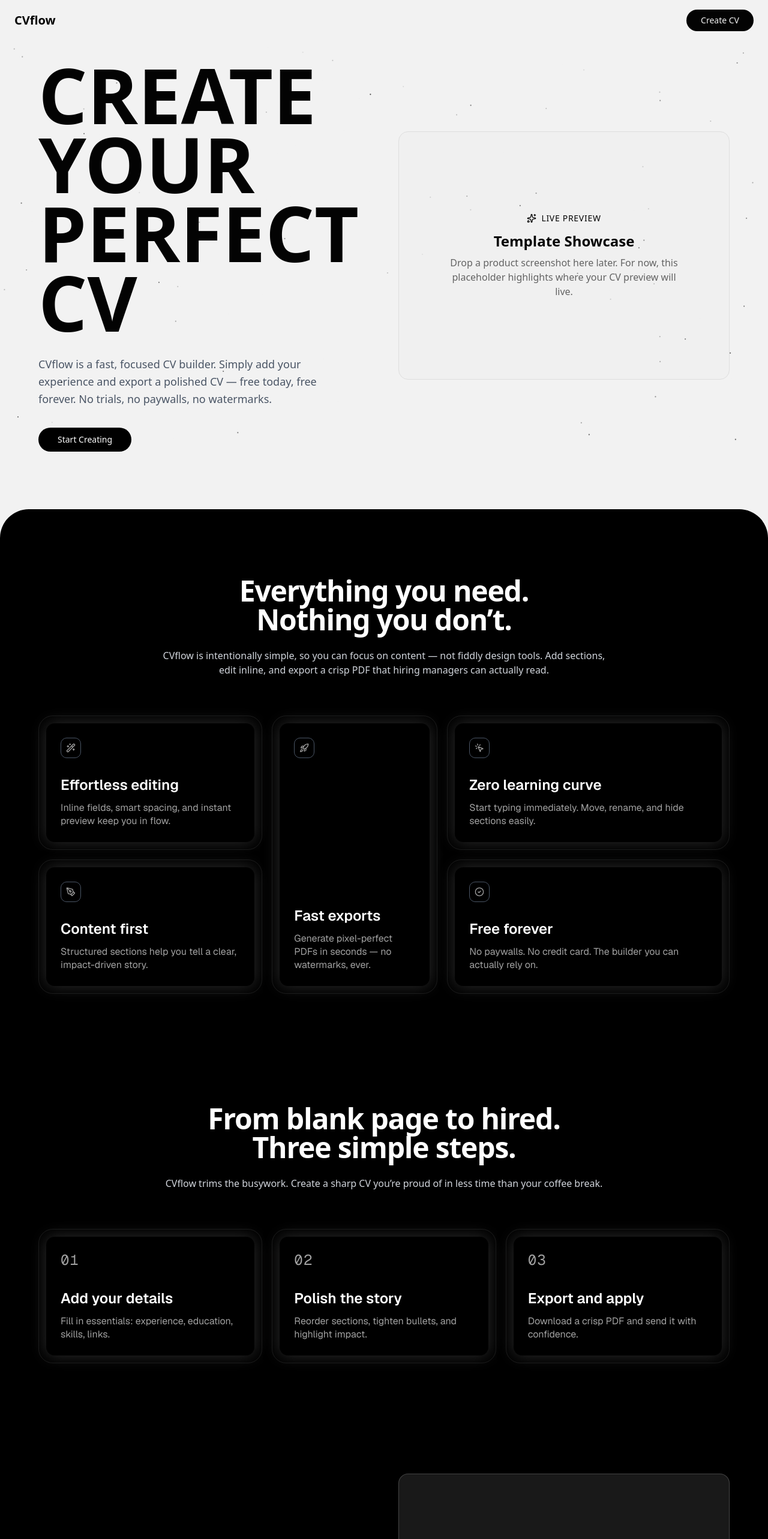
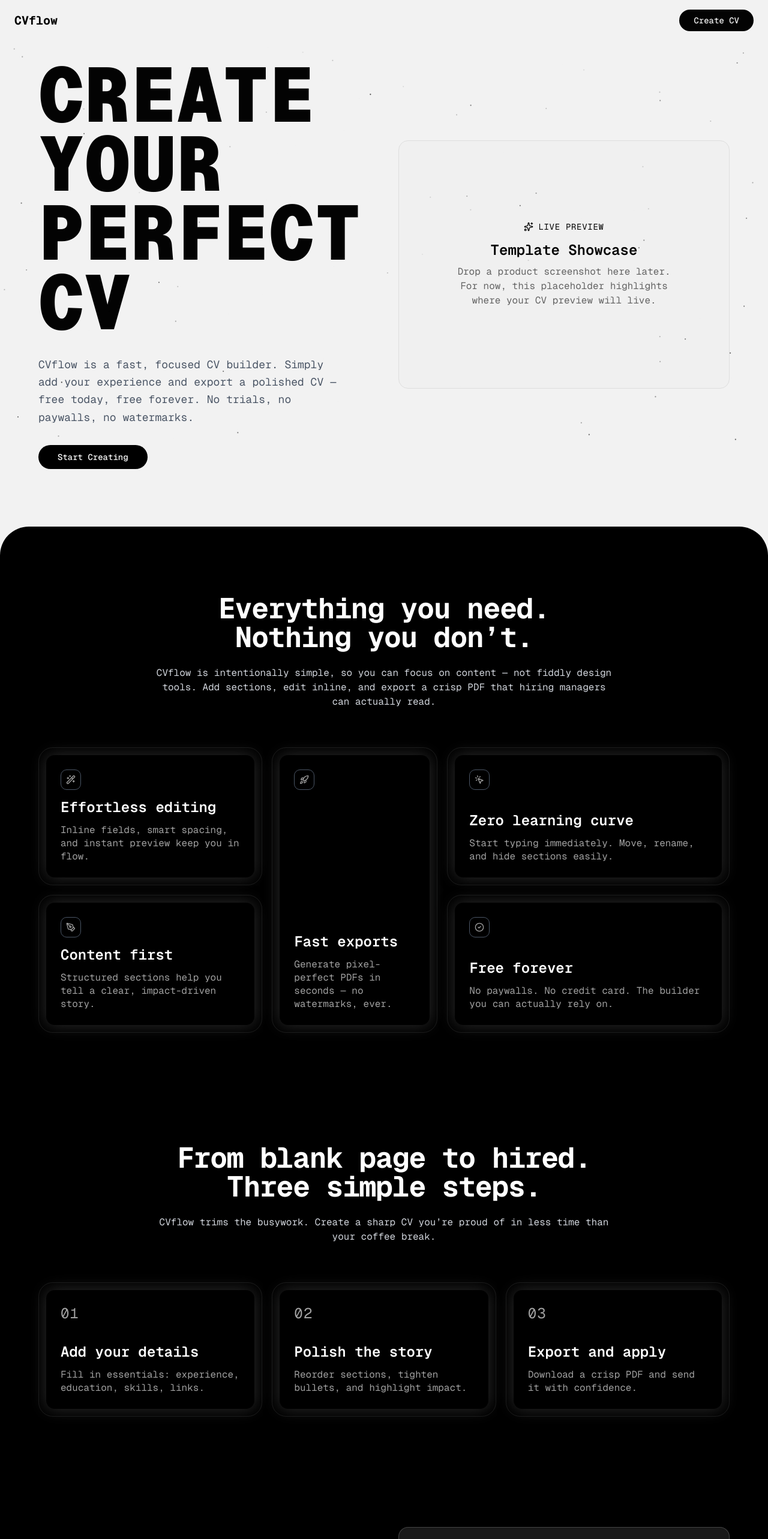
Before and after one commit to navid-rji/cv-flow, a Next.js app: page / in a window 1280 px wide. Shown: the top 2566 px of the page at 60% size. Built offline with nearby package versions, Linux system fonts and the light colour scheme.

Commit message:
restyling and stuff

```diff
--- a/app/layout.tsx
+++ b/app/layout.tsx
@@ -1,6 +1,7 @@
 import type { Metadata } from "next";
 import { Geist, Geist_Mono } from "next/font/google";
 import "./globals.css";
+import { Footer } from "@/components/footer";
 
 const geistSans = Geist({
   variable: "--font-geist-sans",
@@ -13,7 +14,15 @@ const geistMono = Geist_Mono({
 });
 
 export const metadata: Metadata = {
-  title: "CVflow",
+  metadataBase: new URL("https://cv-flow.com"),
+  alternates: {
+    canonical: "/",
+  },
+  title: {
+    default: "CVflow",
+    template: "%s | CVflow",
+  },
+
   description:
     "Generate a professional CV in minutes. Focus on your content while CVflow handles the formatting.",
   keywords: [
@@ -28,6 +37,14 @@ export const metadata: Metadata = {
     "cv-flow",
   ],
   authors: [{ name: "Navid Rajaei" }],
+  creator: "CVflow",
+  publisher: "CVflow",
+  referrer: "origin-when-cross-origin",
+  // Better UX on iOS/Android: auto-detect phone numbers etc.
+  formatDetection: { telephone: true, email: true, address: true },
+  // If you ship a PWA
+  applicationName: "CVflow",
+
   openGraph: {
     title: "CVflow",
     description:
@@ -36,12 +53,21 @@ export const metadata: Metadata = {
     siteName: "CVflow",
     locale: "en_US",
     type: "website",
+    // images: [],
   },
   twitter: {
     card: "summary_large_image",
     title: "CVflow",
     description:
       "Build your CV effortlessly. Just add your details — CVflow takes care of the formatting.",
+    // images: [], // reuse your OG image
+  },
+
+  // iOS install-to-home-screen polish
+  appleWebApp: {
+    capable: true,
+    title: "CVflow",
+    statusBarStyle: "default",
   },
 };
 
@@ -53,9 +79,10 @@ export default function RootLayout({
   return (
     <html lang="en" suppressHydrationWarning>
       <body
-        className={`${geistSans.variable} ${geistMono.variable} antialiased`}
+        className={`${geistSans.variable} ${geistMono.variable} antialiased font-mono`}
       >
         {children}
+        <Footer />
       </body>
     </html>
   );
--- a/app/page.tsx
+++ b/app/page.tsx
@@ -31,10 +31,10 @@ export default function Home() {
       q: "How many templates are there?",
       a: "Right now there’s one carefully-designed template that works for most roles. We’ll add more over time—still free.",
     },
-    {
-      q: "Is the template ATS-friendly?",
-      a: "Yes. The layout and structure are designed to parse well while staying human-readable.",
-    },
+    // {
+    //   q: "Is the template ATS-friendly?",
+    //   a: "Yes. The layout and structure are designed to parse well while staying human-readable.",
+    // },
     {
       q: "Do I need an account to export?",
       a: "No. You can build and export a PDF without creating an account.",
@@ -153,14 +153,6 @@ export default function Home() {
                 title="Effortless editing"
                 description="Inline fields, smart spacing, and instant preview keep you in flow."
               />
-              {/* <FeatureCard
-                area="md:[grid-area:1/7/2/13] xl:[grid-area:2/1/3/5]"
-                icon={
-                  <LayoutTemplate className="h-4 w-4 text-black dark:text-neutral-400" />
-                }
-                title="Clean template"
-                description="One template, carefully tuned for readability and ATS parsing."
-              /> */}
               <FeatureCard
                 area="md:[grid-area:1/7/2/13] xl:[grid-area:2/1/3/5]"
                 icon={
@@ -274,7 +266,7 @@ export default function Home() {
           <ScrollSection className="py-24 bg-background" roundedTop>
             <Section className="grid md:grid-cols-2 gap-12 md:gap-16">
               {/* Left column: title + CTA */}
-              <div className="flex flex-col w-full justify-center md:justify-start">
+              <div className="flex flex-col w-full items-center justify-center md:justify-start md:items-start">
                 <div className="mb-6 text-center md:text-start">
                   <h2 className="text-black text-4xl md:text-5xl font-bold text-balance tracking-tight mb-6">
                     Frequently asked questions.
@@ -284,7 +276,7 @@ export default function Home() {
                   </p>
                 </div>
 
-                <div className="flex flex-col sm:flex-row gap-4">
+                <div className="flex max-w-sm flex-col justify-center md:flex-row md:justify-start gap-4">
                   <Button size="lg" className="rounded-full px-8">
                     Start for free
                   </Button>
@@ -307,107 +299,8 @@ export default function Home() {
                 </Accordion>
               </div>
             </Section>
-
-            {/* <div className="max-w-7xl mx-auto grid lg:grid-cols-2 gap-12 items-center">
-              <div className="space-y-4">
-                <h2 className="text-4xl md:text-5xl font-extrabold tracking-tight">
-                  Your next role starts with a sharp CV
-                </h2>
-                <p className="text-lg opacity-90">
-                  Create, refine, and export—without distractions or paywalls.
-                </p>
-                <div className="flex flex-wrap gap-4">
-                  <Button
-                    variant="secondary"
-                    size="lg"
-                    className="rounded-full px-8"
-                  >
-                    Create my CV now
-                  </Button>
-                  <Button
-                    variant="outline"
-                    size="lg"
-                    className="rounded-full px-8 bg-transparent border-background/40 text-background"
-                  >
-                    Explore the template
-                  </Button>
-                </div>
-              </div>
-              <div>
-                <div className="aspect-[4/3] rounded-2xl bg-background/10 border border-background/20 grid place-items-center">
-                  <div className="text-center px-8">
-                    <h3 className="text-xl font-semibold">
-                      Live editor preview
-                    </h3>
-                    <p className="mt-2 opacity-80 max-w-sm">
-                      Replace this with a GIF or screenshot of the editing flow.
-                    </p>
-                  </div>
-                </div>
-              </div>
-            </div> */}
           </ScrollSection>
         </div>
-
-        {/* Final CTA */}
-        {/* <ScrollSection
-          className="py-24 px-6 bg-foreground text-background"
-          roundedTop
-        >
-          <div className="max-w-7xl mx-auto grid lg:grid-cols-2 gap-12 items-center">
-            <div className="space-y-4">
-              <h2 className="text-4xl md:text-5xl font-extrabold tracking-tight">
-                Your next role starts with a sharp CV
-              </h2>
-              <p className="text-lg opacity-90">
-                Create, refine, and export—without distractions or paywalls.
-              </p>
-              <div className="flex flex-wrap gap-4">
-                <Button
-                  variant="secondary"
-                  size="lg"
-                  className="rounded-full px-8"
-                >
-                  Create my CV now
-                </Button>
-                <Button
-                  variant="outline"
-                  size="lg"
-                  className="rounded-full px-8 bg-transparent border-background/40 text-background"
-                >
-                  Explore the template
-                </Button>
-              </div>
-            </div>
-            <div>
-              <div className="aspect-[4/3] rounded-2xl bg-background/10 border border-background/20 grid place-items-center">
-                <div className="text-center px-8">
-                  <h3 className="text-xl font-semibold">Live editor preview</h3>
-                  <p className="mt-2 opacity-80 max-w-sm">
-                    Replace this with a GIF or screenshot of the editing flow.
-                  </p>
-                </div>
-              </div>
-            </div>
-          </div>
-        </ScrollSection> */}
-
-        <footer className="px-6 py-12 text-sm text-muted-foreground">
-          <div className="max-w-7xl mx-auto flex flex-col sm:flex-row items-center justify-between gap-4">
-            <p>© {new Date().getFullYear()} CVflow. Free forever.</p>
-            <div className="flex items-center gap-6">
-              <a href="#" className="hover:underline">
-                Privacy
-              </a>
-              <a href="#" className="hover:underline">
-                Terms
-              </a>
-              <a href="#" className="hover:underline">
-                Contact
-              </a>
-            </div>
-          </div>
-        </footer>
       </main>
     </div>
   );
@@ -440,10 +333,10 @@ function FeatureCard({
               {icon}
             </div>
             <div className="space-y-3">
-              <h3 className="-tracking-4 pt-0.5 font-sans text-xl/[1.375rem] font-semibold text-balance text-black md:text-2xl/[1.875rem] dark:text-white">
+              <h3 className="-tracking-4 pt-0.5 text-xl/[1.375rem] font-semibold text-balance text-black md:text-2xl/[1.875rem] dark:text-white">
                 {title}
               </h3>
-              <h2 className="font-sans text-sm/[1.125rem] text-black md:text-base/[1.375rem] dark:text-neutral-400 [&_b]:md:font-semibold [&_strong]:md:font-semibold">
+              <h2 className="text-sm/[1.125rem] text-black md:text-base/[1.375rem] dark:text-neutral-400 [&_b]:md:font-semibold [&_strong]:md:font-semibold">
                 {description}
               </h2>
             </div>
@@ -482,10 +375,10 @@ function StepCard({
               {step}
             </p>
             <div className="space-y-3">
-              <h3 className="-tracking-4 pt-0.5 font-sans text-xl/[1.375rem] font-semibold text-balance text-black md:text-2xl/[1.875rem] dark:text-white">
+              <h3 className="-tracking-4 pt-0.5 text-xl/[1.375rem] font-semibold text-balance text-black md:text-2xl/[1.875rem] dark:text-white">
                 {title}
               </h3>
-              <h2 className="font-sans text-sm/[1.125rem] text-black md:text-base/[1.375rem] dark:text-neutral-400 [&_b]:md:font-semibold [&_strong]:md:font-semibold">
+              <h2 className="text-sm/[1.125rem] text-black md:text-base/[1.375rem] dark:text-neutral-400 [&_b]:md:font-semibold [&_strong]:md:font-semibold">
                 {desc}
               </h2>
             </div>
--- /dev/null
+++ b/components/footer.tsx
@@ -0,0 +1,22 @@
+import React from "react";
+
+export function Footer() {
+  return (
+    <footer className="px-6 py-12 text-sm text-muted-foreground">
+      <div className="max-w-7xl mx-auto flex flex-col sm:flex-row items-center justify-between gap-4">
+        <p>© {new Date().getFullYear()} CVflow. Free forever.</p>
+        <div className="flex items-center gap-6">
+          <a href="#" className="hover:underline">
+            Privacy
+          </a>
+          <a href="#" className="hover:underline">
+            Terms
+          </a>
+          <a href="/imprint" className="hover:underline">
+            Imprint
+          </a>
+        </div>
+      </div>
+    </footer>
+  );
+}
--- a/components/header.tsx
+++ b/components/header.tsx
@@ -1,11 +1,14 @@
 import React from "react";
+import Link from "next/link";
 import { Button } from "@/components/ui/button";
 
 export function Header() {
   return (
     <header className="w-full px-6 py-4">
       <nav className="flex items-center justify-between max-w-7xl mx-auto">
-        <span className="text-xl font-bold text-foreground">CVflow</span>
+        <Link href="/" scroll={false}>
+          <span className="text-xl font-bold text-foreground">CVflow</span>
+        </Link>
 
         {/* <div className="hidden md:flex items-center gap-8">
           <a
--- a/components/scroll-section.tsx
+++ b/components/scroll-section.tsx
@@ -20,9 +20,9 @@ export function ScrollSection({
   children,
   className = "",
   roundedTop = false,
-  initialScale = 0.90,
+  initialScale = 0.9,
   maxScale = 1,
-  zoneFraction = 0.4,
+  zoneFraction = 0.3,
 }: ScrollSectionProps) {
   const sectionRef = useRef<HTMLDivElement>(null);
   const [scale, setScale] = useState(initialScale);
@@ -81,11 +81,11 @@ export function ScrollSection({
     <div
       ref={sectionRef}
       className={cn(
-        "ransition-transform ease-out will-change-transform origin-center",
+        " will-change-transform origin-top",
         roundedTop && "rounded-t-[3rem]",
         className
       )}
-      style={{ transform: `scaleX(${scale})` }}
+      style={{ transform: `scale(${scale})` }}
     >
       {children}
     </div>
```
Also changed, not shown: app/imprint/page.tsx (added, +21 -0 lines).
